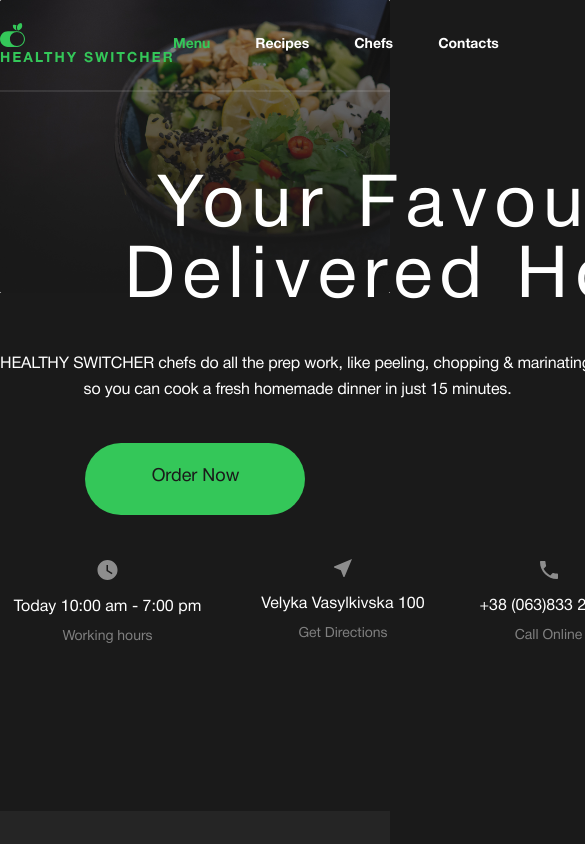
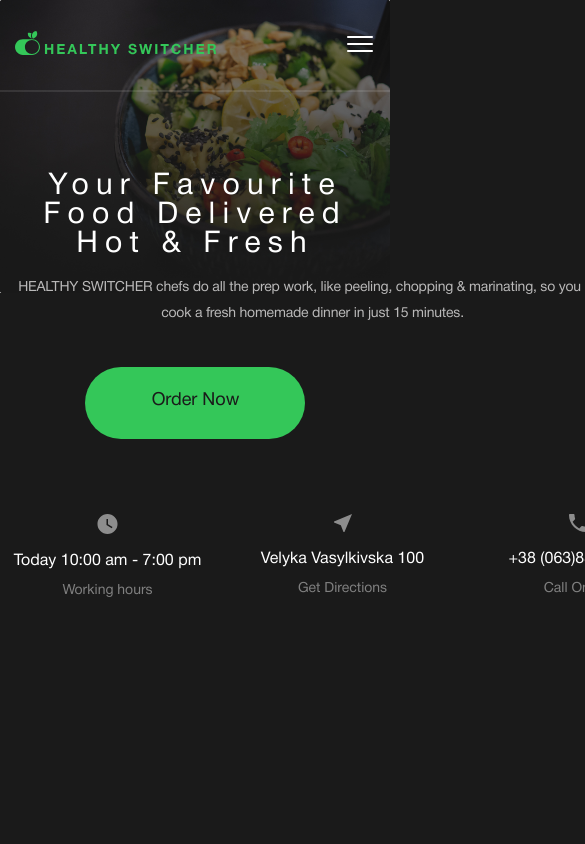
Before and after one commit to LianaSh/Healthy-food, a plain HTML site: page index.html in a window 390 px wide. Shown: the top 844 px of the page, 585 px wide, since content can reach past the window. Drawn offline with Linux system fonts and the light colour scheme.

Commit message:
Начала мобильную адаптацию

```diff
--- a/css/style.css
+++ b/css/style.css
@@ -13,10 +13,10 @@ body {
 }
 
 .container {
-    max-width: 1110px;
+    max-width: 1140px;
     width: 100%;
     margin: 0 auto;
-
+    padding: 0 15px;
 }
 
 .main-bg {
@@ -49,6 +49,18 @@ body {
     height: 12px;
 }
 
+.mobile-btn {
+    background-color: rgba(0, 0, 0, 0);
+    border: none;
+    outline: none;
+    display: none;
+}
+
+.mobile-btn__icon {
+    width: 30px;
+    height: 30px;
+}
+
 .nav {
     display: flex;
     gap: 45px;
@@ -75,8 +87,9 @@ body {
 }
 
 .main-title {
-    width: 1100px;
-    height: 163px;
+    max-width: 1100px;
+    width: 100%;
+    /* height: 163px; */
     margin-top: 80px;
     margin-bottom: 16px;
 
@@ -84,19 +97,17 @@ body {
     text-align: center;
     font-size: 72px;
     font-weight: 400;
-    line-height: normal;
     letter-spacing: 7.2px;
-    text-transform: capitalize;
 }
 
-.main-screen p {
+.main-subtitle {
     width: 595px;
     margin: 0 auto;
-    color: #FFF;
+    color: rgba(231, 230, 230, 0.783);
     text-align: center;
     font-size: 16px;
     font-weight: 400;
-    line-height: 26px; /* 162.5% */
+    line-height: 26px;
     letter-spacing: -0.2px;
 }
 
@@ -110,7 +121,7 @@ body {
     border-radius: 43px;
     background: #34C759;
 
-    color: var(--black, #1A1A1A);
+    color: #1A1A1A;
     text-align: center;
     font-size: 18px;
     text-decoration: none;
@@ -121,13 +132,11 @@ body {
     position: relative;
     width: 100%;
     max-width: 915px;
-    /*margin: 70px 263px 161px 262px;*/
     display: flex;
     justify-content: space-between;
-    margin: 0 auto;
+    margin: 70px auto 0;
     gap: 20px;
-    /*flex-direction: row;*/
-    /*justify-content: space-around;*/
+
 }
 
 .contact-item {
@@ -153,67 +162,6 @@ body {
 .contact-item__desc {
     color: gray;
     width: 122px;
-    height: 24px;
-    margin: 0 auto;
-    font-size: 14px;
-    font-weight: 400;
-    /*opacity: 0.5;*/
-}
-
-.contact-address {
-    width: 245px ;
-    height: 95px;
-    text-align: center;
-}
-
-.contact-address__icon {
-    padding-top: 4px;
-    padding-bottom: 16px;
-}
-
-.contact-address__title {
-    color: #FFF;
-    width: 216px;
-    height: 30px;
-    margin: 0 auto;
-    text-align: center;
-    font-size: 16px;
-    font-weight: 400;
-}
-
-.contact-address__desc {
-    color: gray;
-    width: 93px;
-    height: 24px;
-    margin: 0 auto;
-    font-size: 14px;
-    font-weight: 400;
-    /*opacity: 0.5;*/
-}
-
-.contact-call {
-    width: 245px;
-    height: 95px;
-    text-align: center;
-}
-
-.contact-call__icon {
-    padding-top: 6px;
-    padding-bottom: 16px;
-}
-
-.contact-call__title {
-    color: #FFF;
-    width: 155px;
-    height: 30px;
-    margin: 0 auto;
-    font-size: 16px;
-    font-weight: 400;
-}
-
-.contact-call__desc {
-    color: gray;
-    width: 70px;
     height: 24px;
     margin: 0 auto;
     font-size: 14px;
@@ -851,3 +799,29 @@ body {
     padding-top: 13px;
     padding-bottom: 30px;
 }
+
+.dn {
+    display: none;
+}
+
+@media (max-width: 720px) {
+    .nav {
+        display: none;
+    }
+
+    .mobile-btn {
+        display: block;
+    }
+
+
+}
+
+@media (max-width: 1140px) {
+    .main-title {
+        font-size: 30px;
+    }
+
+    .main-subtitle {
+        font-size: 14px;
+    }
+}
--- a/index.html
+++ b/index.html
@@ -16,6 +16,11 @@
                 <img class="logo__icon" src="./img/Logo.svg" alt="">
                 <img class="logo__text" src="./img/logo-text.svg" alt="">
             </div>
+
+            <button class="mobile-btn">
+                <img class="mobile-btn__icon" src="./icons/menu-nav-icon.svg" alt="">
+            </button>
+
             <nav class="nav">
                 <a href="" class="nav__item nav__item_active">Menu</a>
                 <a href="" class="nav__item">Recipes</a>
@@ -27,9 +32,9 @@
 
     <main>
         <section class="main-screen container">
-            <h1 class="main-title">Your favourite food
-                delivered hot & fresh</h1>
-            <p>HEALTHY SWITCHER chefs do all the prep work, like peeling, chopping & marinating, so you can cook a fresh homemade dinner in just 15 minutes.</p>
+            <h1 class="main-title">Your Favourite Food
+                Delivered Hot & Fresh</h1>
+            <p class="main-subtitle">HEALTHY SWITCHER chefs do all the prep work, like peeling, chopping & marinating, so you can cook a fresh homemade dinner in just 15 minutes.</p>
 
         <a href="#" class="order-button">Order Now</a>
 
@@ -42,20 +47,20 @@
                 <div class="contact-item__desc">Working hours</div>
             </div>
 
-            <div class="contact-address">
-                <img class="contact-address__icon" src="./icons/icon-address.svg" alt="">
-                <div class="contact-address__title">Velyka Vasylkivska 100</div>
-                <div class="contact-address__desc">Get Directions</div>
+            <div class="contact-item">
+                <img class="contact-item__icon" src="./icons/icon-address.svg" alt="">
+                <div class="contact-item__title">Velyka Vasylkivska 100</div>
+                <div class="contact-item__desc">Get Directions</div>
             </div>
 
-            <div class="contact-call">
-                <img class="contact-call__icon" src="./icons/icon-call.svg" alt="">
-                <div class="contact-call__title">+38 (063)833 24 15</div>
-                <div class="contact-call__desc">Call Online</div>
+            <div class="contact-item">
+                <img class="contact-item__icon" src="./icons/icon-call.svg" alt="">
+                <div class="contact-item__title">+38 (063)833 24 15</div>
+                <div class="contact-item__desc">Call Online</div>
             </div>
         </div>
 
-        <section class="subject section container">
+        <section class="subject section container dn">
             <div class="section__header">
                 <div class="section-title">
                     <h2 class="section-title__headline">ABOUT</h2>
@@ -89,7 +94,7 @@
 
         </section>
 
-        <section class="section container">
+        <section class="section container dn">
             <div class="section__header">
                 <div class="section-title">
                     <h2 class="section-title__headline">WORK</h2>
@@ -153,7 +158,7 @@
             </div>
         </section>
 
-        <section class="section container">
+        <section class="section container dn">
             <div class="section__header">
                 <div class="section-title">
                     <h2 class="section-title__headline">DISHES</h2>
@@ -325,7 +330,7 @@
             </div>
         </section>
 
-        <section class="section container">
+        <section class="section container dn">
             <div class="section__header">
                 <div class="section-title">
                     <h2 class="section-title__headline">CHEFS</h2>
@@ -390,7 +395,7 @@
 
         </section>
 
-        <section class="section container">
+        <section class="section container dn">
             <div class="section__header">
                 <div class="section-title">
                     <h2 class="section-title__headline">RECIPES</h2>
@@ -519,7 +524,7 @@
             </div>
         </section>
 
-        <section class="section container">
+        <section class="section container dn">
             <div class="section__header">
                 <div class="section-title">
                     <h2 class="section-title__headline">SOCIAL</h2>
@@ -606,7 +611,7 @@
 
     </main>
 
-    <footer class="footer">
+    <footer class="footer dn">
         <div class="contacts">
             <div class="contact-item">
                 <img class="contact-item__icon" src="./icons/icon-working-hour.svg" alt="">
@@ -614,16 +619,16 @@
                 <div class="contact-item__desc">Working hours</div>
             </div>
 
-            <div class="contact-address">
-                <img class="contact-address__icon" src="./icons/icon-address.svg" alt="">
-                <div class="contact-address__title">Velyka Vasylkivska 100</div>
-                <div class="contact-address__desc">Get Directions</div>
+            <div class="contact-item">
+                <img class="contact-item__icon" src="./icons/icon-address.svg" alt="">
+                <div class="contact-item__title">Velyka Vasylkivska 100</div>
+                <div class="contact-item__desc">Get Directions</div>
             </div>
 
-            <div class="contact-call">
-                <img class="contact-call__icon" src="./icons/icon-call.svg" alt="">
-                <div class="contact-call__title">+38 (063)833 24 15</div>
-                <div class="contact-call__desc">Call Online</div>
+            <div class="contact-item">
+                <img class="contact-item__icon" src="./icons/icon-call.svg" alt="">
+                <div class="contact-item__title">+38 (063)833 24 15</div>
+                <div class="contact-item__desc">Call Online</div>
             </div>
         </div>
 
```
Also changed, not shown: icons/menu-nav-icon.svg (added).
